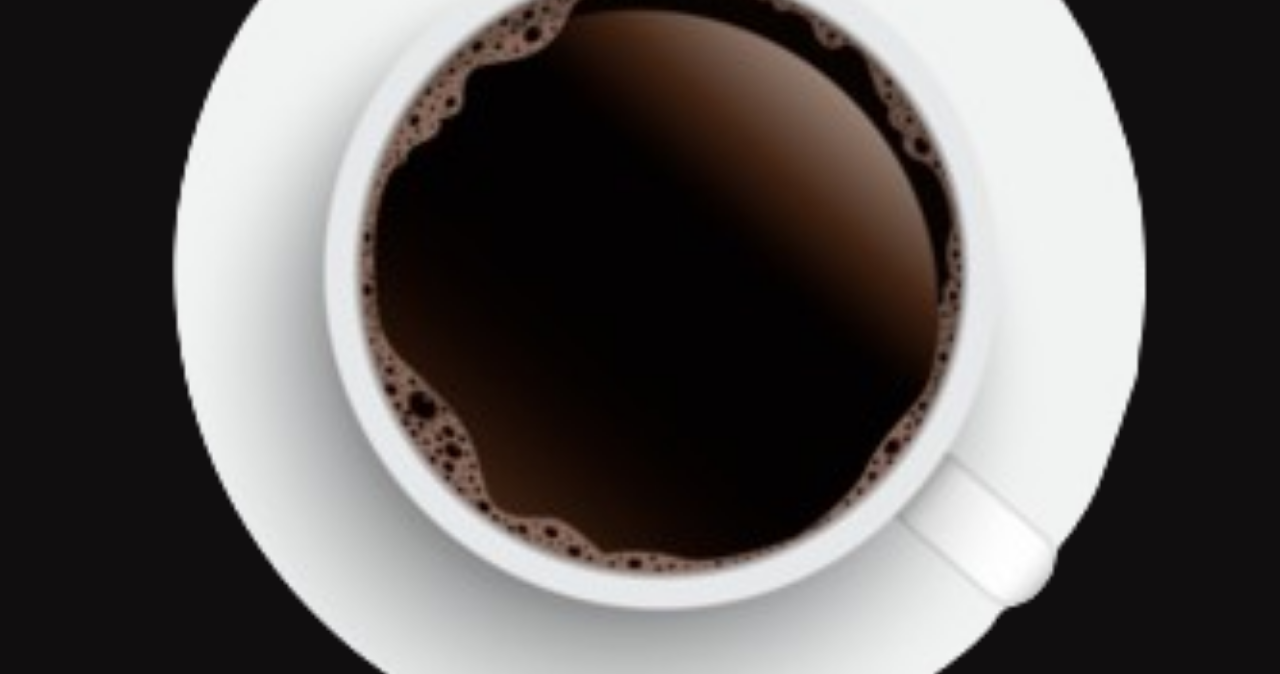
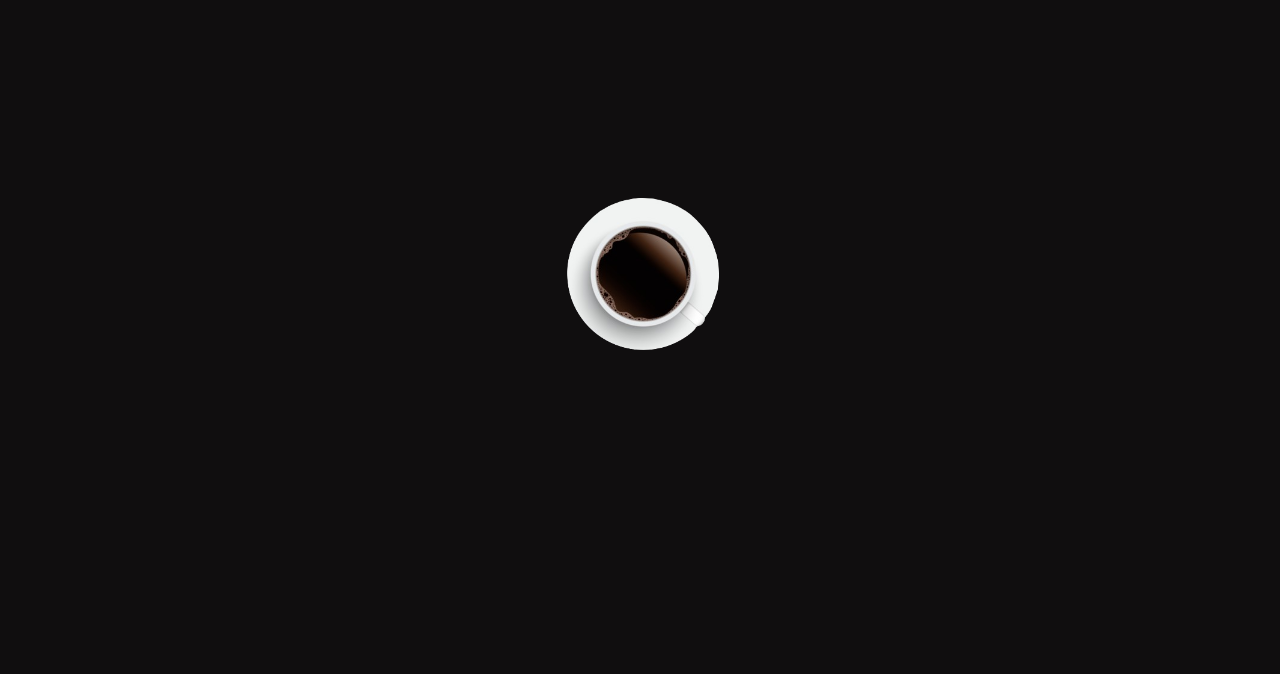
Before and after one commit to bstrdmax/Coffee-landing-pg, a plain HTML site: page index.html in a window 1280 px wide. Shown: the part 173-847 px from the top of the page. Drawn offline with nearby package versions, Linux system fonts and the light colour scheme; a web font is replaced by a local one.

Commit message:
Update styles.css

```diff
--- a/styles.css
+++ b/styles.css
@@ -60,7 +60,8 @@ li a:hover{
 .header{
     background: url(/public/Screenshot_2025-03-17_161051-removebg-preview.png);
     background-position: center;
-    background-size: cover;
+    background-size: 200px;
+    background-repeat: no-repeat;
     height: 100vh;
     font-family: 'Playfair Display', sans-serif;
 }
```
